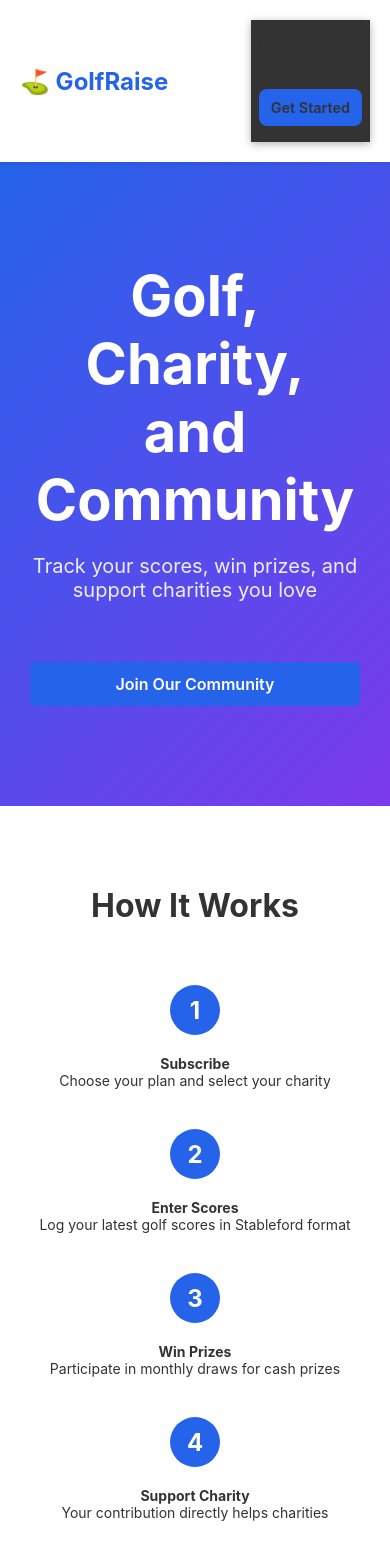
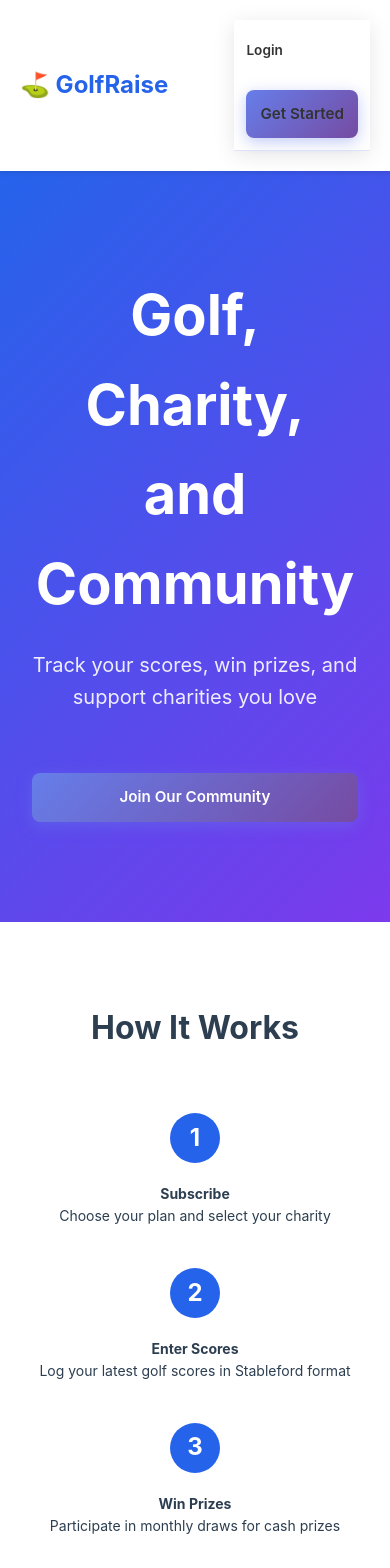
Before and after one commit to twriAdarsh/golf-charity-platform, a React (Vite) app in the folder web/: page / in a window 390 px wide. Shown: the top 1568 px of the page. Built offline with nearby package versions, Linux system fonts and the light colour scheme.

Commit message:
Improve: Modern, friendly UI/UX design with better colors, spacing, and responsiveness

```diff
--- a/web/src/styles/App.css
+++ b/web/src/styles/App.css
@@ -9,82 +9,118 @@
 .app {
   width: 100%;
   min-height: 100vh;
+  display: flex;
+  flex-direction: column;
   background: linear-gradient(135deg, #667eea 0%, #764ba2 100%);
 }
 
-/* Navigation */
+/* Navigation - Modern & Clean */
 nav {
-  background: rgba(0, 0, 0, 0.8);
-  padding: 1rem 2rem;
+  background: rgba(255, 255, 255, 0.95);
+  backdrop-filter: blur(10px);
+  padding: 1.2rem 2rem;
   display: flex;
   justify-content: space-between;
   align-items: center;
-  box-shadow: 0 2px 8px rgba(0, 0, 0, 0.3);
+  box-shadow: 0 4px 20px rgba(0, 0, 0, 0.1);
+  border-bottom: 1px solid rgba(102, 126, 234, 0.2);
 }
 
 nav a, nav button {
-  color: white;
+  color: #2c3e50;
   text-decoration: none;
-  margin: 0 1rem;
+  margin: 0 1.2rem;
   cursor: pointer;
   border: none;
   background: none;
-  font-size: 1rem;
-  transition: color 0.3s;
+  font-size: 0.95rem;
+  font-weight: 500;
+  transition: all 0.3s ease;
+  position: relative;
 }
 
 nav a:hover, nav button:hover {
   color: #667eea;
 }
 
+nav a::after {
+  content: '';
+  position: absolute;
+  bottom: -5px;
+  left: 0;
+  width: 0;
+  height: 2px;
+  background: linear-gradient(135deg, #667eea 0%, #764ba2 100%);
+  transition: width 0.3s ease;
+}
+
+nav a:hover::after {
+  width: 100%;
+}
+
 /* Main Content */
 main {
-  padding: 2rem;
+  flex: 1;
+  padding: 2.5rem 2rem;
+  overflow-y: auto;
 }
 
 /* Footer */
 footer {
-  background: rgba(0, 0, 0, 0.9);
+  background: rgba(0, 0, 0, 0.7);
+  backdrop-filter: blur(10px);
   color: white;
   text-align: center;
   padding: 2rem;
   margin-top: auto;
+  border-top: 1px solid rgba(255, 255, 255, 0.1);
+  font-size: 0.9rem;
 }
 
 /* Mobile Responsive */
 @media (max-width: 768px) {
   nav {
-    padding: 0.75rem 1rem !important;
+    padding: 1rem;
+    flex-wrap: wrap;
+    gap: 8px;
   }
 
   nav a, nav button {
-    margin: 0 0.5rem !important;
-    font-size: 0.9rem !important;
+    margin: 0 0.5rem;
+    font-size: 0.85rem;
   }
 
   main {
-    padding: 1rem !important;
+    padding: 1.5rem 1rem;
   }
 
   footer {
-    padding: 1rem;
+    padding: 1.5rem 1rem;
   }
 }
 
 @media (max-width: 480px) {
   nav {
-    padding: 0.5rem !important;
+    padding: 0.75rem;
     flex-direction: column;
     align-items: flex-start;
+    gap: 10px;
   }
 
   nav a, nav button {
-    margin: 0.5rem 0 !important;
+    margin: 0;
     display: block;
     width: 100%;
+    padding: 8px 0;
+    font-size: 0.85rem;
   }
 
   main {
-    padding: 0.5rem !important;
+    padding: 1rem 0.75rem;
+  }
+
+  footer {
+    padding: 1rem 0.75rem;
+    font-size: 0.8rem;
   }
 }
--- a/web/src/styles/global.css
+++ b/web/src/styles/global.css
@@ -13,8 +13,9 @@ body {
     'Ubuntu', 'Cantarell', 'Fira Sans', 'Droid Sans', 'Helvetica Neue', sans-serif;
   -webkit-font-smoothing: antialiased;
   -moz-osx-font-smoothing: grayscale;
-  background-color: #f8f9fa;
-  color: #333;
+  background: linear-gradient(135deg, #f5f7fa 0%, #c3cfe2 100%);
+  color: #2c3e50;
+  line-height: 1.6;
 }
 
 .container {
@@ -23,69 +24,94 @@ body {
   padding: 0 20px;
 }
 
+/* Buttons - Modern & Clean */
 .btn-primary {
-  background-color: #2563eb;
+  background: linear-gradient(135deg, #667eea 0%, #764ba2 100%);
   color: white;
-  padding: 10px 20px;
+  padding: 12px 24px;
   border: none;
-  border-radius: 5px;
+  border-radius: 8px;
   cursor: pointer;
   font-weight: 600;
-  transition: background-color 0.2s;
+  font-size: 1rem;
+  transition: all 0.3s ease;
+  box-shadow: 0 4px 15px rgba(102, 126, 234, 0.4);
 }
 
 .btn-primary:hover {
-  background-color: #1d4ed8;
+  transform: translateY(-2px);
+  box-shadow: 0 6px 20px rgba(102, 126, 234, 0.6);
+}
+
+.btn-primary:active {
+  transform: translateY(0);
 }
 
 .btn-logout {
-  background-color: #ef4444;
+  background: linear-gradient(135deg, #f093fb 0%, #f5576c 100%);
   color: white;
-  padding: 10px 20px;
+  padding: 12px 24px;
   border: none;
-  border-radius: 5px;
+  border-radius: 8px;
   cursor: pointer;
   font-weight: 600;
+  font-size: 1rem;
+  transition: all 0.3s ease;
+  box-shadow: 0 4px 15px rgba(245, 87, 108, 0.4);
 }
 
 .btn-logout:hover {
-  background-color: #dc2626;
+  transform: translateY(-2px);
+  box-shadow: 0 6px 20px rgba(245, 87, 108, 0.6);
 }
 
 .btn-large {
   display: inline-block;
-  background-color: #2563eb;
+  background: linear-gradient(135deg, #667eea 0%, #764ba2 100%);
   color: white;
-  padding: 15px 40px;
-  border-radius: 5px;
+  padding: 14px 32px;
+  border-radius: 8px;
   text-decoration: none;
   font-weight: 600;
+  font-size: 1.1rem;
   margin-top: 20px;
-  transition: background-color 0.2s;
+  transition: all 0.3s ease;
+  box-shadow: 0 4px 15px rgba(102, 126, 234, 0.4);
 }
 
 .btn-large:hover {
-  background-color: #1d4ed8;
+  transform: translateY(-2px);
+  box-shadow: 0 6px 20px rgba(102, 126, 234, 0.6);
 }
 
+/* Messages - Friendly Styles */
 .error-message {
-  background-color: #fee2e2;
-  color: #991b1b;
-  padding: 12px;
-  border-radius: 5px;
+  background: linear-gradient(135deg, #fff5f5 0%, #ffe0e0 100%);
+  color: #c53030;
+  padding: 16px;
+  border-radius: 8px;
   margin-bottom: 20px;
-  border-left: 4px solid #991b1b;
+  border-left: 5px solid #f56565;
+  display: flex;
+  align-items: center;
+  gap: 12px;
+  font-weight: 500;
 }
 
 .success-message {
-  background-color: #dbeafe;
-  color: #013220;
-  padding: 12px;
-  border-radius: 5px;
+  background: linear-gradient(135deg, #f0fff4 0%, #c6f6d5 100%);
+  color: #22543d;
+  padding: 16px;
+  border-radius: 8px;
   margin-bottom: 20px;
-  border-left: 4px solid #3b82f6;
+  border-left: 5px solid #48bb78;
+  display: flex;
+  align-items: center;
+  gap: 12px;
+  font-weight: 500;
 }
 
+/* Form Groups - Modern & Clean */
 .form-group {
   margin-bottom: 20px;
 }
@@ -94,54 +120,77 @@ body {
   display: block;
   margin-bottom: 8px;
   font-weight: 600;
+  color: #2c3e50;
+  font-size: 0.95rem;
 }
 
-.form-group input {
+.form-group input,
+.form-group textarea,
+.form-group select {
   width: 100%;
-  padding: 10px;
-  border: 1px solid #ddd;
-  border-radius: 5px;
+  padding: 12px 14px;
+  border: 2px solid #e2e8f0;
+  border-radius: 8px;
   font-size: 1rem;
+  font-family: inherit;
+  transition: all 0.3s ease;
+  background: white;
 }
 
-.form-group input:focus {
+.form-group input:hover,
+.form-group textarea:hover,
+.form-group select:hover {
+  border-color: #cbd5e0;
+}
+
+.form-group input:focus,
+.form-group textarea:focus,
+.form-group select:focus {
   outline: none;
-  border-color: #2563eb;
-  box-shadow: 0 0 0 3px rgba(37, 99, 235, 0.1);
+  border-color: #667eea;
+  box-shadow: 0 0 0 3px rgba(102, 126, 234, 0.1);
+}
+
+/* Cards - Modern Design */
+.card {
+  background: white;
+  border-radius: 12px;
+  padding: 24px;
+  box-shadow: 0 4px 20px rgba(0, 0, 0, 0.08);
+  transition: all 0.3s ease;
+}
+
+.card:hover {
+  box-shadow: 0 8px 30px rgba(0, 0, 0, 0.12);
+}
+
+.card-title {
+  font-size: 1.3rem;
+  font-weight: 700;
+  color: #2c3e50;
+  margin-bottom: 12px;
 }
 
 /* Mobile Responsive Design */
 @media (max-width: 768px) {
+  body {
+    font-size: 15px;
+  }
+
   .container {
     padding: 0 15px;
   }
 
-  main {
-    padding: 1rem;
+  .card {
+    padding: 16px;
+    border-radius: 10px;
   }
 
-  nav {
-    padding: 0.75rem 1rem;
-    flex-wrap: wrap;
-    gap: 10px;
-  }
-
-  nav a, nav button {
-    margin: 0.5rem;
-    font-size: 0.9rem;
-  }
-
-  .btn-primary, .btn-logout {
-    padding: 12px 16px;
+  .btn-primary, .btn-logout, .btn-large {
+    width: 100%;
+    padding: 14px 16px;
     font-size: 1rem;
-    width: 100%;
     border-radius: 8px;
-  }
-
-  .btn-large {
-    width: 100%;
-    padding: 12px 20px;
-    font-size: 1rem;
   }
 
   .form-group {
@@ -149,18 +198,21 @@ body {
   }
 
   .form-group label {
-    font-size: 0.95rem;
+    font-size: 0.9rem;
   }
 
-  .form-group input {
+  .form-group input,
+  .form-group textarea,
+  .form-group select {
     padding: 12px;
     font-size: 16px;
     border-radius: 8px;
   }
 
   .error-message, .success-message {
-    padding: 10px;
+    padding: 12px 14px;
     font-size: 0.9rem;
+    border-radius: 6px;
   }
 }
 
@@ -170,29 +222,36 @@ body {
   }
 
   .container {
-    padding: 0 10px;
+    padding: 0 12px;
   }
 
-  main {
-    padding: 0.75rem;
+  .card {
+    padding: 14px;
+    border-radius: 8px;
   }
 
-  nav {
-    padding: 0.5rem;
+  .card-title {
+    font-size: 1.1rem;
   }
 
-  nav a, nav button {
-    margin: 0.25rem;
-    font-size: 0.8rem;
-  }
-
-  .btn-primary, .btn-logout {
-    padding: 10px 12px;
+  .btn-primary, .btn-logout, .btn-large {
+    padding: 12px 14px;
     font-size: 0.95rem;
   }
 
-  .form-group input {
-    padding: 10px;
+  .form-group {
+    margin-bottom: 14px;
+  }
+
+  .form-group input,
+  .form-group textarea,
+  .form-group select {
+    padding: 10px 12px;
     font-size: 16px;
   }
+
+  .error-message, .success-message {
+    padding: 10px 12px;
+    font-size: 0.85rem;
+  }
 }
```
